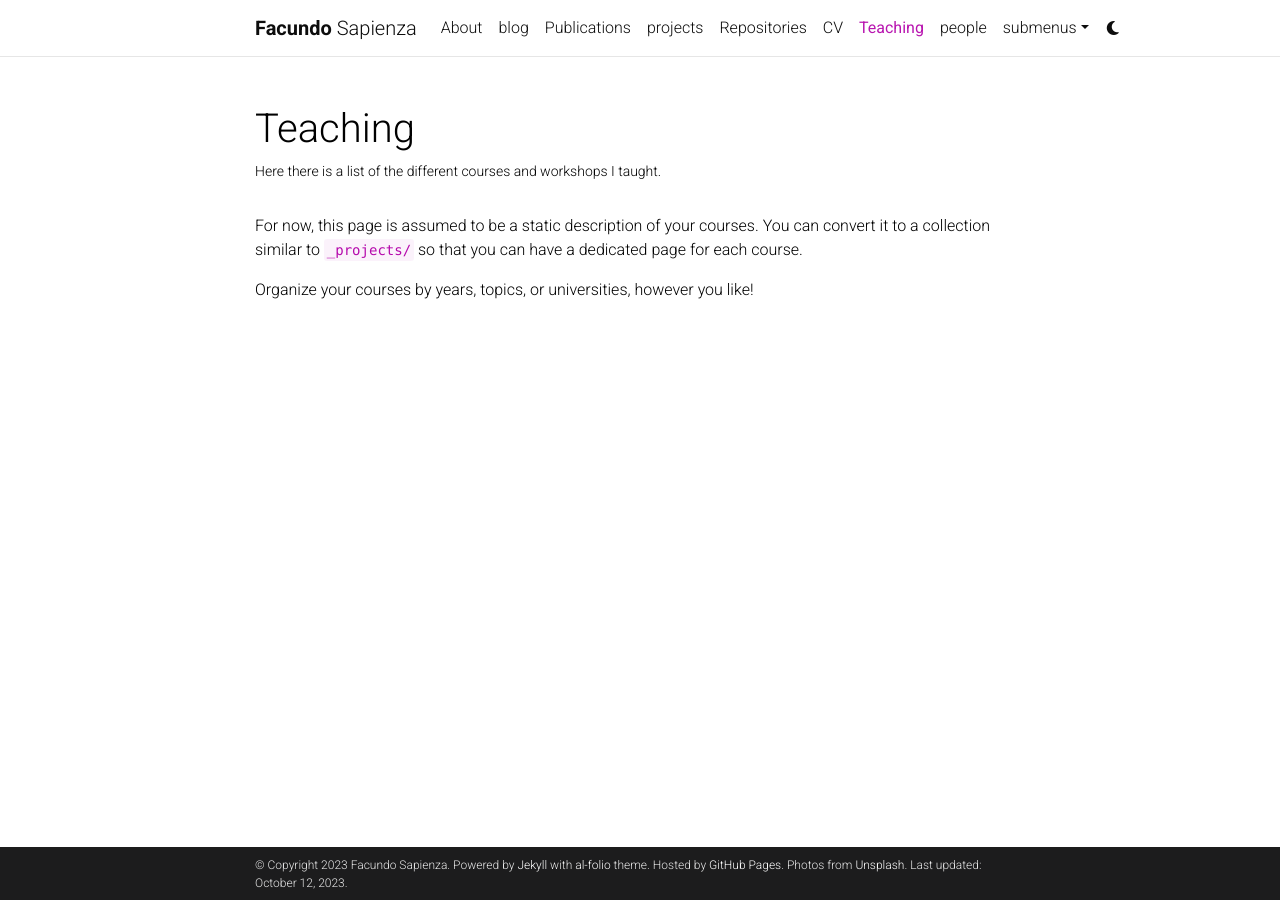
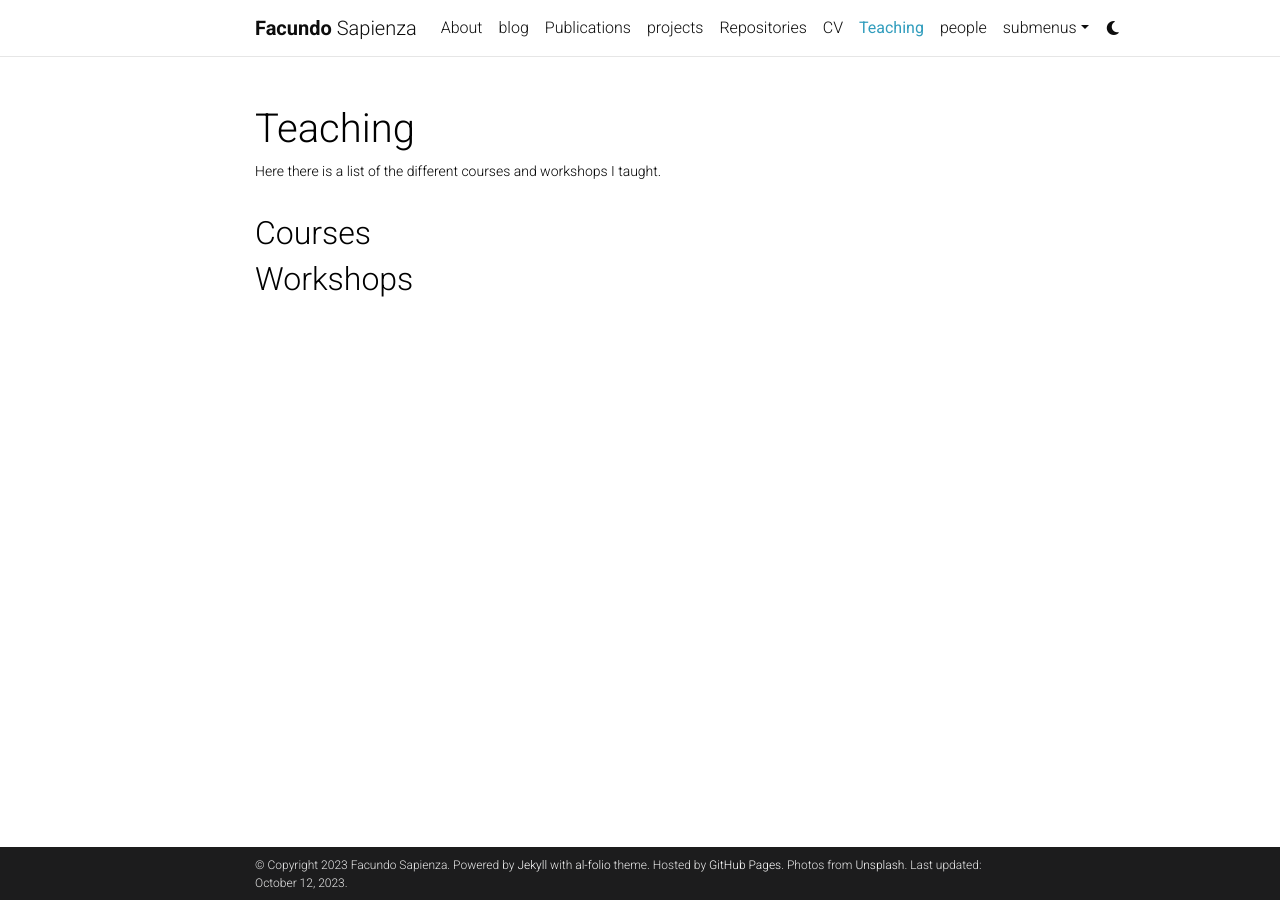
Before and after one commit to facusapienza21/facusapienza21.github.io, a Jekyll site: the page built from _pages/teaching.md, in a window 1280 px wide. Built offline with Jekyll 4.4.1, drawn with Linux system fonts in a browser that asks for light colours; comment, search, counter and statistics services are not loaded; a style sheet for code colours, icons or effects is not loaded.

Commit message:
update light default color to blue

```diff
--- a/_pages/teaching.md
+++ b/_pages/teaching.md
@@ -7,6 +7,8 @@
 nav_order: 5
 ---
 
-For now, this page is assumed to be a static description of your courses. You can convert it to a collection similar to `_projects/` so that you can have a dedicated page for each course.
+## Courses
 
-Organize your courses by years, topics, or universities, however you like!
+
+
+## Workshops
--- a/_sass/_themes.scss
+++ b/_sass/_themes.scss
@@ -7,8 +7,8 @@
   --global-code-bg-color: #{$code-bg-color-light};
   --global-text-color: #{$black-color};
   --global-text-color-light: #{$grey-color};
-  --global-theme-color: #{$purple-color};
-  --global-hover-color: #{$purple-color};
+  --global-theme-color: #{$cyan-color};
+  --global-hover-color: #{$cyan-color};
   --global-hover-text-color: #{$white-color};
   --global-footer-bg-color: #{$grey-color-dark};
   --global-footer-text-color: #{$grey-color-light};
```
